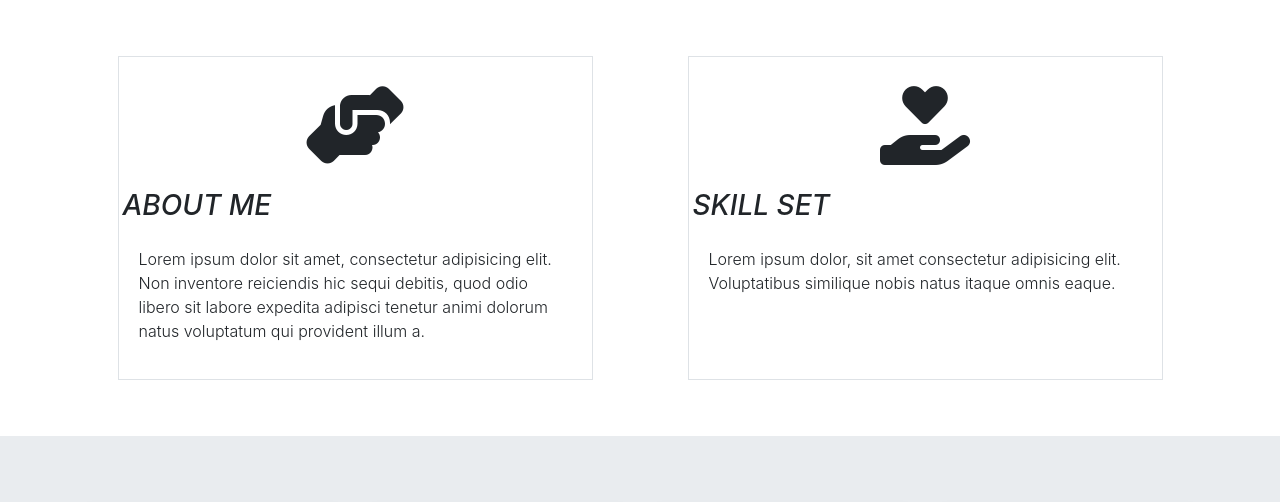
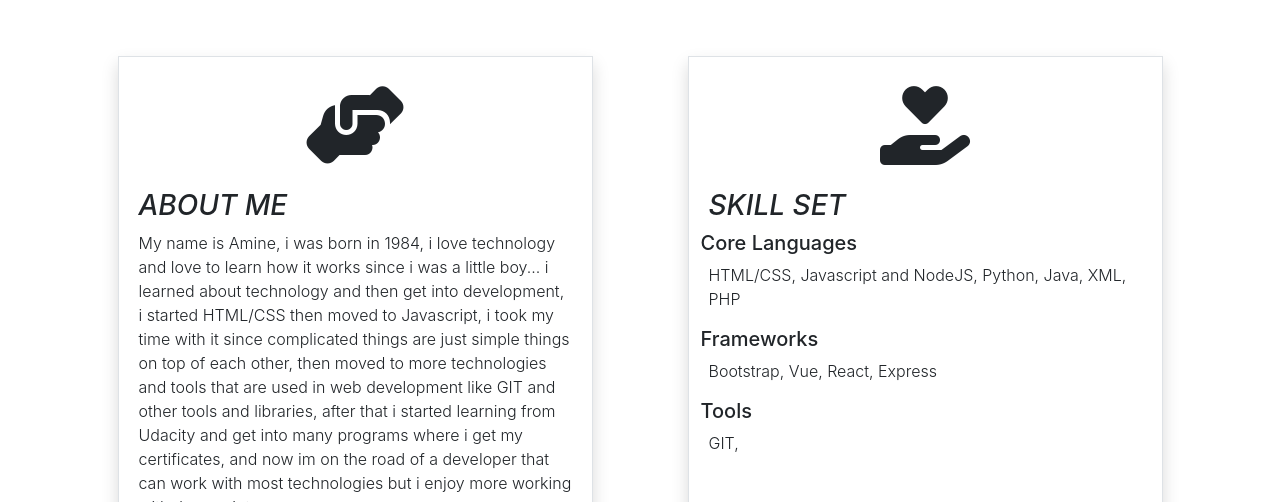
Before and after one commit to Aminetech84/Portfolio, a plain HTML site: page index.html in a window 1280 px wide. Shown: the part 800-1302 px from the top of the page. Drawn offline with Linux system fonts and the light colour scheme.

Commit message:
update about me and skills

```diff
--- a/index.html
+++ b/index.html
@@ -42,7 +42,7 @@
     <section class="container d-flex">
       <div class="col-12 mx-auto justify-content-center align-self-center">
         <h1 class="text-center h1 text-light font-weight-bolder">My Name is Amine Ouldaouali</h1>
-        <p class="text-center h2 text-secondary font-italic">I'm a Javascript Developer</p>
+        <p class="text-center h2 text-dark font-italic">I'm a Javascript Developer</p>
         <div class="text-center">
           <button type="submit" class="btn btn-info text-center text-uppercase font-italic shadow mt-5">Hire Me</button>
         </div>
@@ -65,24 +65,28 @@
         libero amet. Quod omnis molestiae delectus error quidem.</div>
     </div> -->
     <div class="row d-flex justify-content-lg-between flex-column flex-md-row flex-lg-row flex-xl-row p-auto ">
-      <div class="col-10 col-md-5 col-lg-5 mx-auto my-2 p-1 border">
+      <div class="col-10 col-md-5 col-lg-5 mx-auto my-2 p-1 shadow border">
         <div class="text-center">
           <i class="fas fa-hands-helping fa-5x py-4"></i>
         </div>
-        <h3 class="text-uppercase font-italic h3 ">About me</h3>
-        <p class="font-weight-light p-3">Lorem ipsum dolor sit amet, consectetur adipisicing elit. Non inventore
-          reiciendis hic sequi debitis, quod odio libero sit labore expedita adipisci tenetur animi dolorum natus
-          voluptatum qui provident illum a.</p>
+        <h3 class="text-uppercase font-italic h3  px-3">About me</h3>
+        <p class="font-weight-light px-3">My name is Amine, i was born in 1984, i love technology and love to learn how it works since i was a little boy... i learned about technology and then get into development, i started HTML/CSS then moved to Javascript, i took my time with it since complicated things are just simple things on top of each other, then moved to more technologies and tools that are used in web development like GIT and other tools and libraries, after that i started learning from Udacity and get into many programs where i get my certificates, and now im on the road of a developer that can work with most technologies but i enjoy more working with Javascript... </p>
       </div>
 
-      <div class="col-10 col-md-5 col-lg-5 mx-auto my-2 p-1 border">
+      <div class="col-10 col-md-5 col-lg-5 mx-auto my-2 p-1 shadow border">
         <div class="text-center">
           <i class="fas fa-hand-holding-heart fa-5x py-4"></i>
         </div>
-        <h3 class="text-uppercase font-italic ">Skill Set</h3>
-        <p class="font-weight-light p-3">Lorem ipsum dolor, sit amet consectetur adipisicing elit. Voluptatibus
-          similique nobis natus itaque omnis
-          eaque.</p>
+        <h3 class="text-uppercase font-italic h3 px-3">Skill Set</h3>
+
+        <h5 class="h5 px-2">Core Languages</h5>
+        <p class="font-weight-light px-3">HTML/CSS, Javascript and NodeJS, Python, Java, XML, PHP</p>
+
+        <h5 class="h5 px-2">Frameworks</h5>
+        <p class="font-weight-light px-3">Bootstrap, Vue, React, Express</p>
+
+        <h5 class="h5 px-2">Tools</h5>
+        <p class="font-weight-light px-3">GIT, </p>
       </div>
 
     </div>
@@ -203,7 +207,7 @@
 
 
     </div>
-    <div class="col-4 text-center mx-auto my-2">
+    <div class="col-12 text-center mx-auto my-2">
       <a href=""><button type="submit" class="btn btn-primary shadow">Load More!</button></a>
     </div>
     <hr>
```
